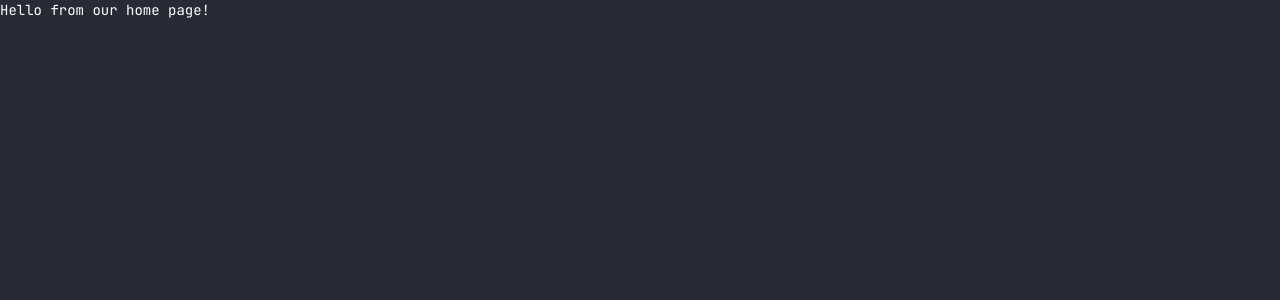
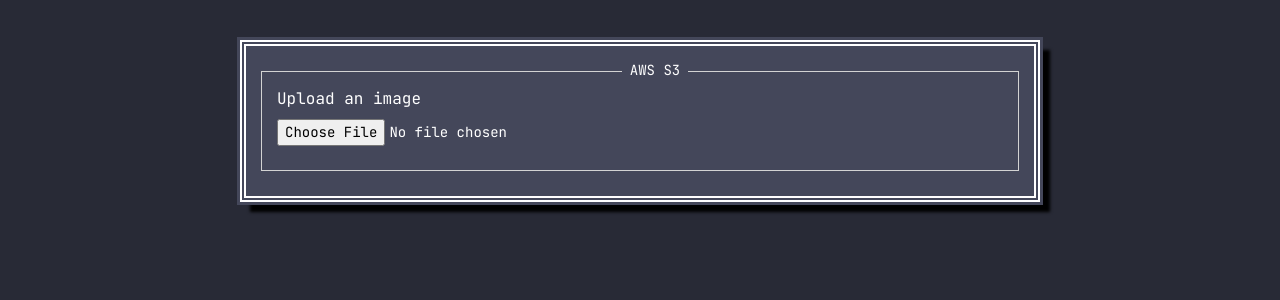
Before and after one commit to 0xfrian/cookbook, a Next.js app: page / in a window 1280 px wide. Shown: the top 300 px of the page. Built offline with nearby package versions, Linux system fonts and the light colour scheme.

Commit message:
Created basic layout using Curve Finance design, Added code for file-type input and reading in file as base64 string

```diff
--- /dev/null
+++ b/src/components/CurveContainer.tsx
@@ -0,0 +1,58 @@
+import { Flex, Heading } from "@chakra-ui/react";
+
+export default function CurveContainer({ children, heading }: any) {
+  const background: string = "#44475a";
+
+  return (
+    <Flex
+      id="outer-container"
+      flexDirection="column"
+      justifyContent="start"
+      alignItems="center"
+      margin="0px"
+      padding="15px"
+      width="100%"
+      height="100%"
+      background="#44475a"
+      border="6px double white"
+      boxShadow="0 0 0 3px #44475a, 10px 10px 3px black"
+    >
+      <Flex
+        id="inner-container"
+        position="relative"
+        flexDirection="column"
+        justifyContent="start"
+        alignItems="start"
+        margin="10px"
+        padding="15px"
+        width="100%"
+        height="100%"
+        minHeight="100px"
+        border="1px groove lightgray"
+      >
+        { /* Heading Container */ }
+        <Flex
+          position="absolute"
+          top="-10px"
+          flexDirection="row"
+          justifyContent="center"
+          alignItems="center"
+          width="100%"
+        >
+          <Heading
+            position="relative"
+            fontWeight="400"
+            fontSize="14px"
+            padding="0px 8px"
+            background="#44475a"
+          >
+            {heading}
+          </Heading>
+        </Flex>
+
+        { /* React component children */ }
+        {children}
+      </Flex>
+    </Flex>
+  );
+}
--- a/src/pages/index.tsx
+++ b/src/pages/index.tsx
@@ -1,5 +1,89 @@
+// Components
+import {
+  Flex,
+  FormLabel,
+  Input,
+} from "@chakra-ui/react";
+import Head from "next/head";
+import CurveContainer from "../components/CurveContainer";
+
+// Hooks
+import { useEffect, useState } from "react";
+
+// Types
+import { ChangeEvent } from "react";
+
 export default function index() {
+  const [data, setData] = useState<string | ArrayBuffer>();
+
+  async function handleFiles(event: ChangeEvent<HTMLInputElement>) {
+    // Define files
+    const files: FileList = event.target.files!;
+    const image_file: File = files[0];
+
+    // Store image file as base64 string
+    const reader = new FileReader();
+    reader.readAsDataURL(image_file);
+    reader.onload = () => setData(reader.result!);
+  }
+
+  useEffect(() => {
+    if (data) console.log("Base64 String: ", data);
+  }, [data]);
+
   return (
-    <div>Hello from our home page!</div>
+    <>
+      <Head>
+        <title>Kitchen</title>
+        <link
+          rel="icon"
+          type="image/x-icon"
+          href="https://em-content.zobj.net/thumbs/120/google/350/man-cook_1f468-200d-1f373.png"
+        />
+        <meta name="viewport" content="viewport-fit=cover" />
+        <meta name="viewport" content="width=device-width, initial-scale=1" />
+      </Head>
+
+      {/* Main Container */}
+      <main>
+        <Flex
+          id="root-container"
+          flexDirection="column"
+          justifyContent="start"
+          alignItems="center"
+          position="relative"
+          width="100%"
+          minHeight="100vh"
+        >
+          <Flex
+            flexDirection="column"
+            justifyContent="start"
+            alignItems="center"
+            padding="40px 0"
+            width="100%"
+            maxWidth="800px"
+          >
+            <CurveContainer heading="AWS S3">
+              <FormLabel htmlFor="sample-image" >
+                Upload an image
+              </FormLabel>
+              <Input
+                id="sample-image"
+                type="file"
+                margin="0"
+                padding="0"
+                width="min-content"
+                height="min-content"
+                fontSize="14px"
+                border="none"
+                borderRadius="0"
+                multiple={false}
+                onChange={handleFiles}
+              />
+            </CurveContainer>
+          </Flex>
+        </Flex>
+      </main>
+    </>
   );
 }
```
